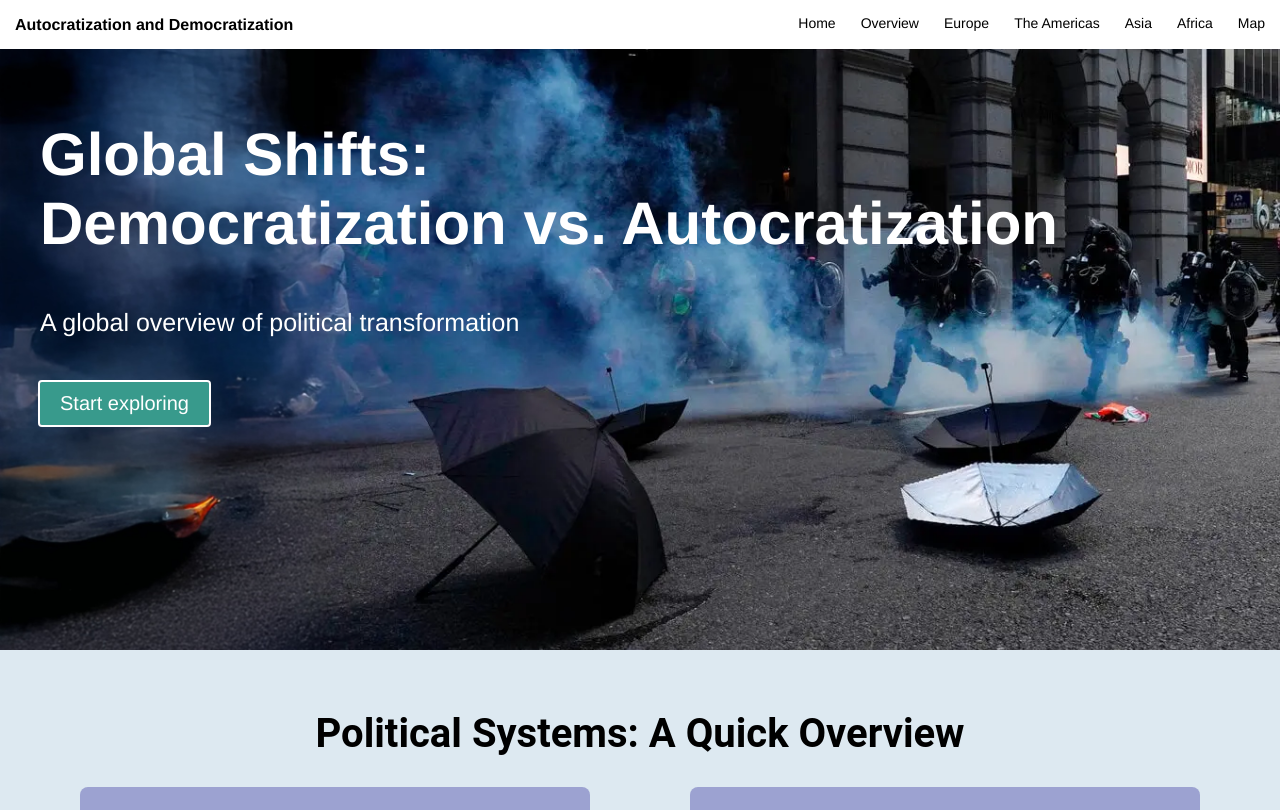
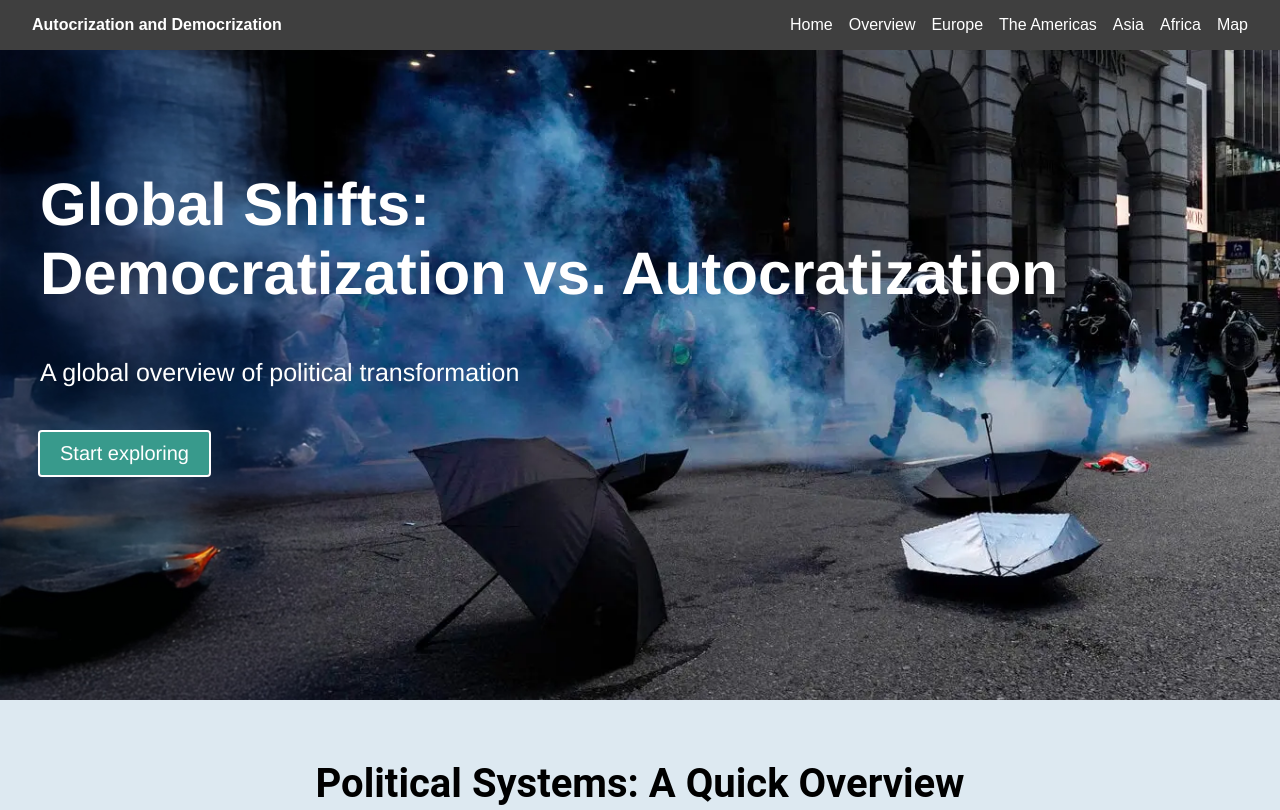
Before and after one commit to AmilcarNoah/Demo_Auto, a plain HTML site: page index.html in a window 1280 px wide. Shown: the top 810 px of the page. Drawn offline with Linux system fonts and the light colour scheme.

Commit message:
modified:   index.html 	modified:   map.html 	modified:   styles.css 	modified:   styles2.css

```diff
--- a/index.html
+++ b/index.html
@@ -7,13 +7,10 @@
     <title>Democracy</title>
 </head>
 <body class = "home">
-    <div class="upper-box">
-        <header class="header">
+    <header>
+        <div><strong>Autocrization and Democrization</strong></div>
         <div>
-                <h1 class="logo">Autocratization and Democratization</h1>
-            </div>
           <nav>
-                <ul class="navbar">
             <a href="index.html"class="overview">Home</a>
             <a href="overview.html">Overview</a>
             <a href="content.html">Europe</a>
@@ -21,11 +18,9 @@
             <a href="content.html">Asia</a>
             <a href="content.html">Africa</a>
             <a href="map.html">Map</a>
-
-                </ul>
           </nav>
+        </div>
     </header>
-    </div>
 
     <section class = "main">
         <div class = "frontpage">
@@ -70,7 +65,7 @@
             <p>
                 Democracy is in decline, whether we look at big changes in the number of democracies and the people living in them; at small changes in the extent of democratic rights; or at medium-sized changes in the number of, and people living in, countries that are autocratizing.2 The extent of this decline is substantial, but it is also uncertain and limited. We can see it clearly across democracy metrics: the world has fallen from all-time democratic highs to a level similar to earlier decades. But the extent of this decline depends on which democracy measure we use. And it is limited in the sense that the world remains much more democratic than it was even half a century ago.
             </p>
-            <img src="media\countries-democracies-autocracies-row.svg">
+            <img src="media/countries-democracies-autocracies-row.svg">
             <a class="visit" href="map.html"> Visit the map </a>
 
         </div>
--- a/styles2.css
+++ b/styles2.css
@@ -1,26 +1,42 @@
 body {
+    font-family: Arial, sans-serif;
+    margin: 0;
+    padding: 0;
+}
+/* body {
   background-color: black;
   margin: 0;
   padding: 0;
   box-sizing: border-box;
-}
+} */
 
-.upper-box{
+/* .upper-box{
   display: flex;
   min-width: 100%;
   flex-direction: column;
   position: fixed;
   top: 0px;
-}
+} */
 
-header{
+/* header{
   display: flex;
   width: 100%;
   background-color: white;
   justify-content: space-between;
+} */
+header {
+    background: rgba(0, 0, 0, 0.751);
+    color: white;
+    padding: 1em 2em;
+    display: flex;
+    /* position: fixed; */
+    justify-content: space-between;
+    align-items: center;
+    left:0 5px;
+    top: 0;
+    /* z-index: 10; */
 }
-
-.logo {
+/* .logo {
   display: flex;
   margin-left: 10px;
   padding: 5px;
@@ -30,9 +46,9 @@ header{
   align-content: center;
   align-items: center;
   color: black;
-}
+} */
 
-.home .header .navbar a{
+/* .home .header .navbar a{
   text-decoration: none;
   color: black;
 }
@@ -53,17 +69,31 @@ header{
   font-weight: bold;
   color: #571584
   ; /* or any color you want to highlight */
-  border-bottom: 4px solid #571584 ;
+  /* border-bottom: 4px solid #571584 ;
 }
 
 .home .header .navbar a:hover{
   color: #389A8C;
 
+} */
+nav{
+    display:flex;
+}
+nav a {
+    color: white;
+    text-decoration: none;
+    margin-left: 1em;
+}
+nav :hover{
+    background-color: rgba(188, 189, 189, 0.725);
 }
 
 
+div{
+    display: block;
+}
 .home .main {
-  background-image: url(../media/front2.png);
+  background-image: url('media/front2.png');
   background-size: cover;
   background-position: top right;
   background-repeat: no-repeat;
@@ -161,6 +191,7 @@ header{
 }
 
 .home .second .second-box{
+  background-color: black;
   display: flex;
   flex-direction: column;
   align-items: center;
```
Also changed, not shown: map.html (+3 -2 lines), styles.css (+33 -1 lines). Lines whose indentation alone changed are shown as unchanged.
